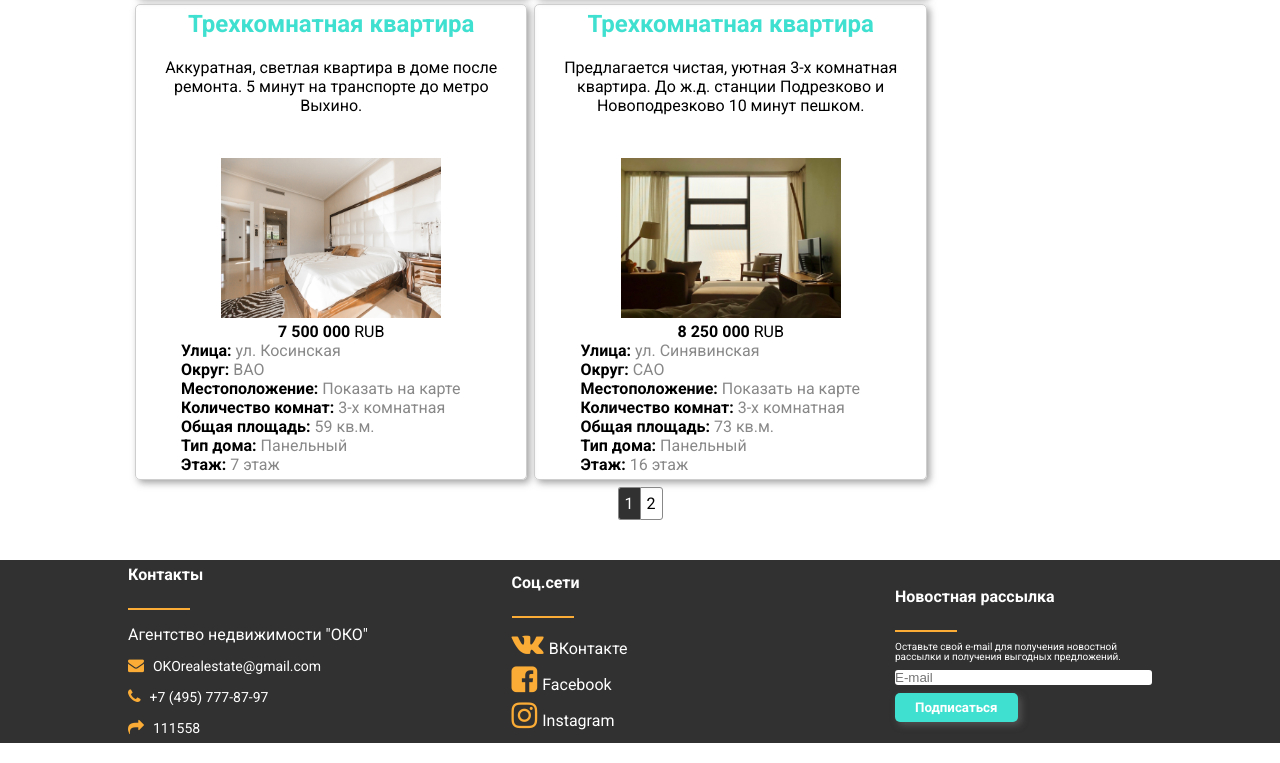
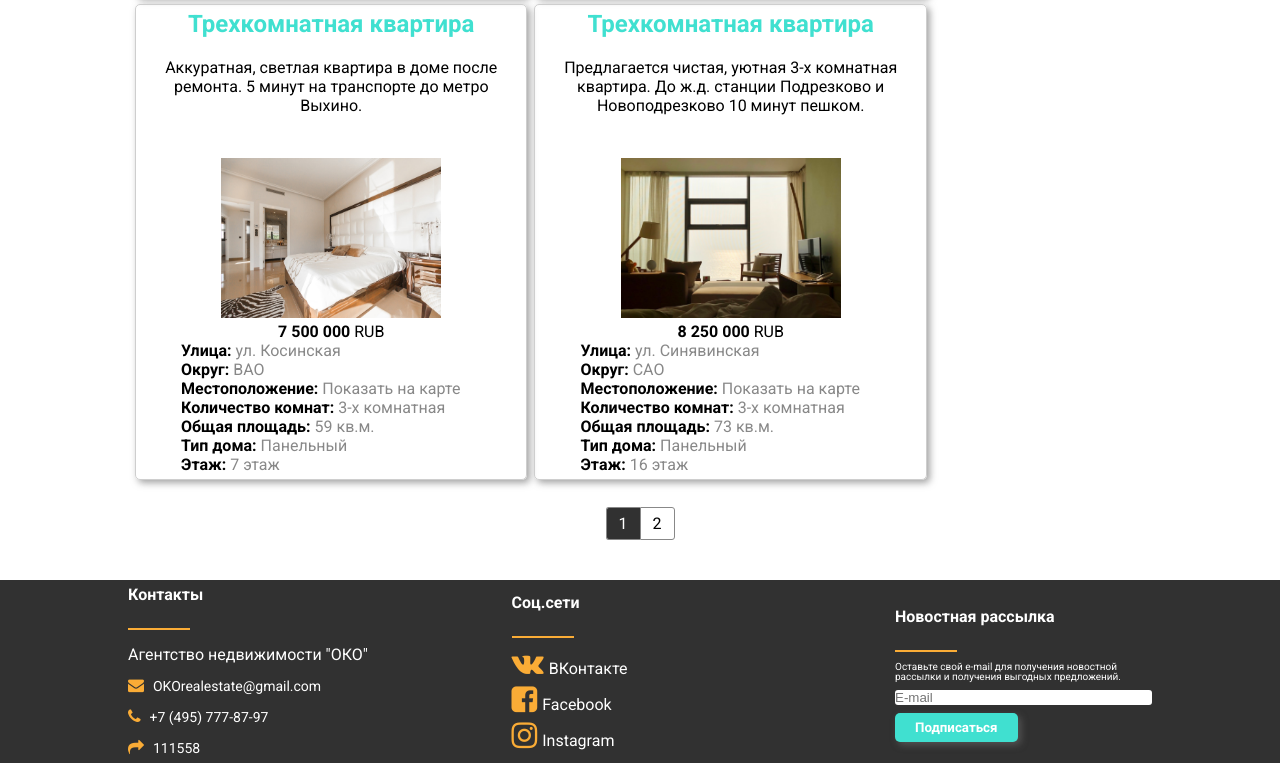
Before and after one commit to werror1996/werror1996.github.io, a plain HTML site: page catalog.html in a window 1280 px wide. Shown: the part 1158-1921 px from the top of the page. Drawn offline with Linux system fonts and the light colour scheme.

Commit message:
remark 21.04

```diff
--- a/catalog.html
+++ b/catalog.html
@@ -414,8 +414,8 @@
             </div>
             <div class="pages">
                 <ul>
-                    <li id="active_page"><a href="catalog.html" >1</a></li>
-                    <li><a href="catalog2.html">2</a></li>
+                    <li id="active_page"><label><a href="catalog.html" >1</a></label></li>
+                    <li><label><a href="catalog2.html" >2</a></label></li>
                 </ul>
             </div>
         </div>
--- a/css/style.css
+++ b/css/style.css
@@ -432,7 +432,9 @@ h3{
 .sort_ar{
     margin-top: 7px;
 }
-
+.pages{
+    margin-top: 20px;
+}
 .pages ul{
     display: flex;
     list-style-type: none;
@@ -462,6 +464,7 @@ h3{
 .pages a{
     text-decoration: none;
     color: black;
+    padding: 6px;
 }
 #active_page{
     background-color: #313131;
```
Also changed, not shown: catalog2.html (+2 -2 lines).
